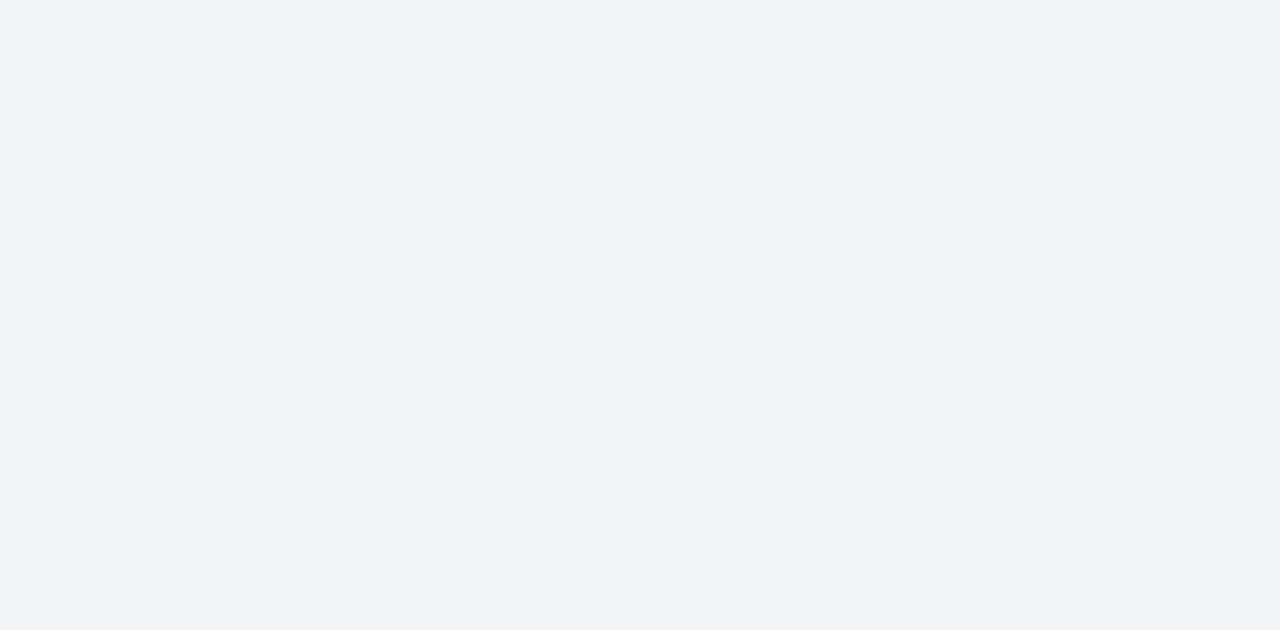
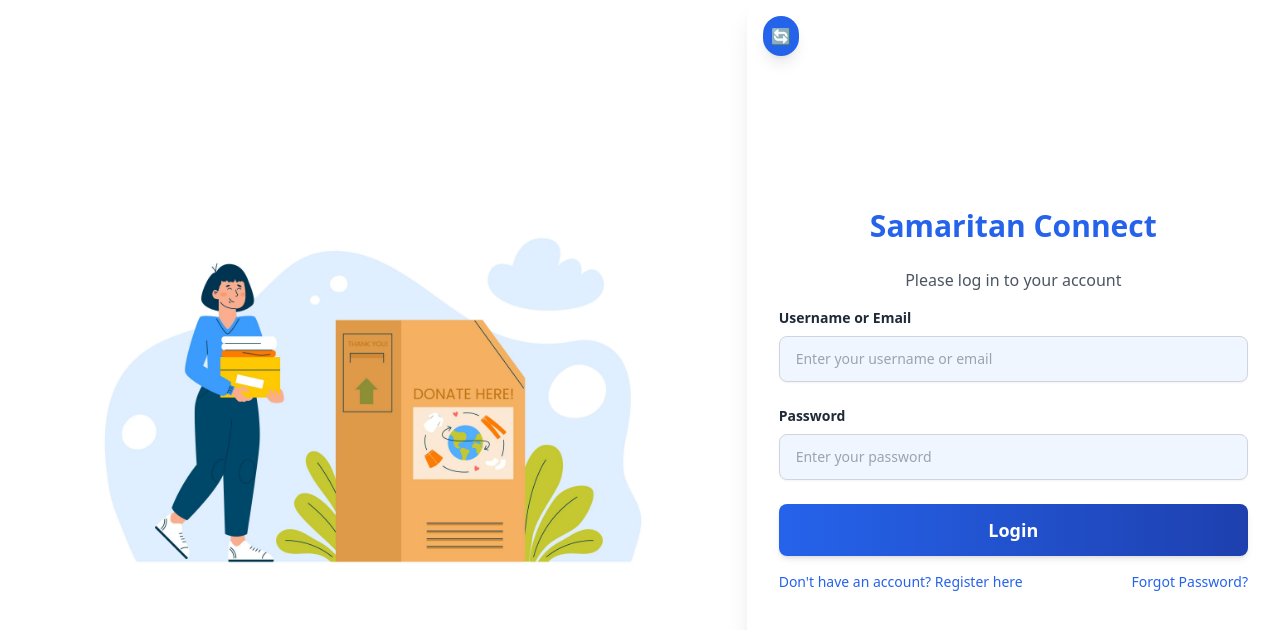
Before and after one commit to jaseel97/donateportal, a React (Vite) app in the folder frontend/: page /login in a window 1280 px wide. Before the commit this address had no page. Shown: the top 630 px of the page. Built offline with nearby package versions, Linux system fonts and the light colour scheme.

Commit message:
login form routing

```diff
--- a/frontend/src/App.jsx
+++ b/frontend/src/App.jsx
@@ -11,6 +11,7 @@ export default function App() {
       <div className="min-h-screen flex items-center justify-center bg-gray-100">
         <Routes>
           <Route path="/" element={<Login />} />
+          <Route path="/login" element={<Login />} />
           <Route path="/signup" element={<Signup />} />
           <Route path="/samaritan" element={<Samaritan />} />
           <Route path="/organization" element={<Organization />} />
```
